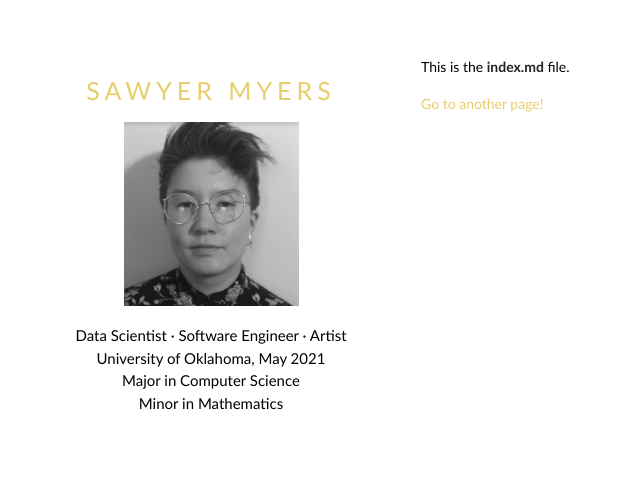
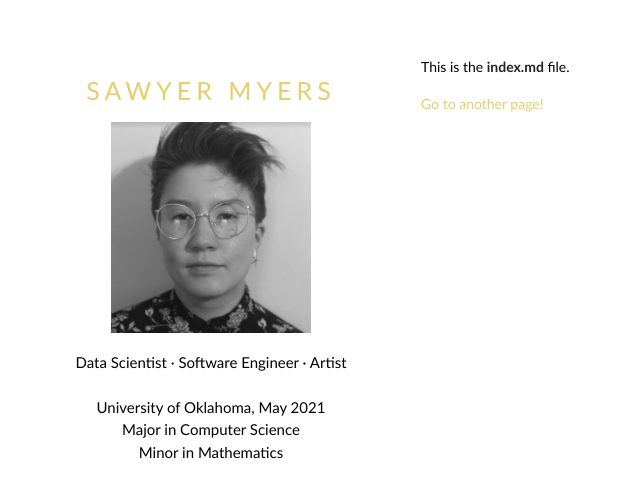
Before and after one commit to myer0432/myer0432.github.io, a Jekyll site: the page built from index.md, in a window 1280 px wide. Shown: the top 498 px of the page, without its empty margins (149-789 px from the left). Built offline with Jekyll 4.4.1, drawn with Linux system fonts in a browser that asks for light colours.

Commit message:
formatting sidebar

```diff
--- a/_layouts/default.html
+++ b/_layouts/default.html
@@ -17,10 +17,10 @@
         <h1><a href="{{ "/" | absolute_url }}" width="200">{{ site.title }}</a></h1>
 
         {% if site.logo %}
-          <img src="{{site.logo | relative_url}}" alt="Logo" width="175"/>
+          <img src="{{site.logo | relative_url}}" alt="Logo" width="200"/>
         {% endif %}
 
-        <h3>{{ site.role }}<br>
+        <h3>{{ site.role }}<br><br>
           {{ site.education }}<br>
           {{ site.major }}<br>
           {{ site.minor }}</h3>
```
